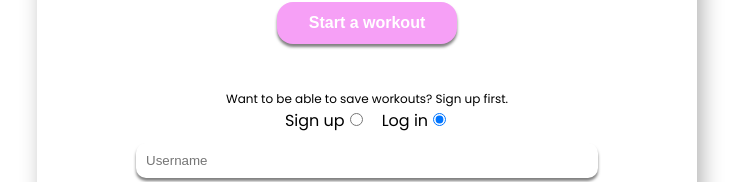
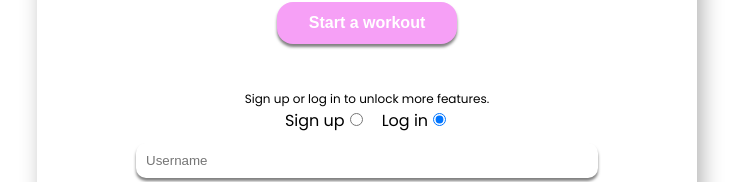
Before and after one commit to Cheroptera/circle-it-FE, a React (Create React App) app: page / in a window 1280 px wide. Shown: the part 493-675 px from the top of the page, without its empty margins (273-1016 px from the left). Built offline with nearby package versions, Linux system fonts and the light colour scheme.

Commit message:
added description in head and changed login text

```diff
--- a/public/index.html
+++ b/public/index.html
@@ -21,6 +21,7 @@
       Learn how to configure a non-root public URL by running `npm run build`.
     -->
   <title>Circ(le) it! - Circuit Training Made Simple</title>
+  <meta name="description" content="Unlock Your Full Potential - One Circuit at a Time">
 
   <meta property="og:url" content="https://circle-it.netlify.app/">
   <meta property="og:type" content="website">
--- a/src/components/LogIn.js
+++ b/src/components/LogIn.js
@@ -115,7 +115,7 @@ export const LogIn = () => {
             />
           </StartDiv>
           <LoginText>
-            Want to be able to save workouts? Sign up first.
+            Sign up or log in to unlock more features.
           </LoginText>
           <RadioDiv>
             <RadioDivSmall>
```
